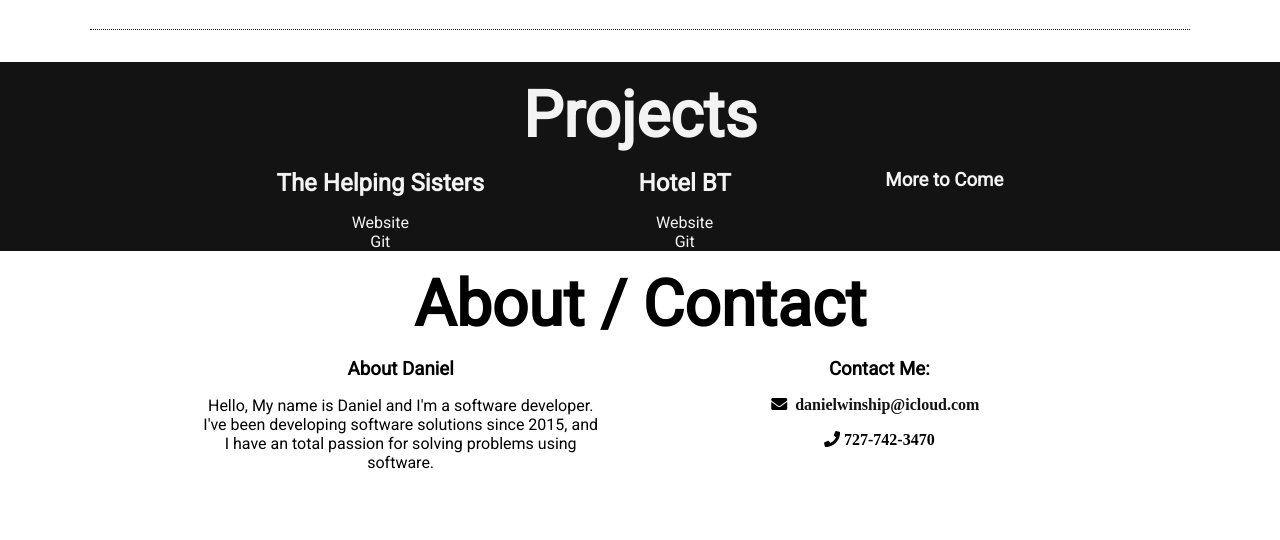
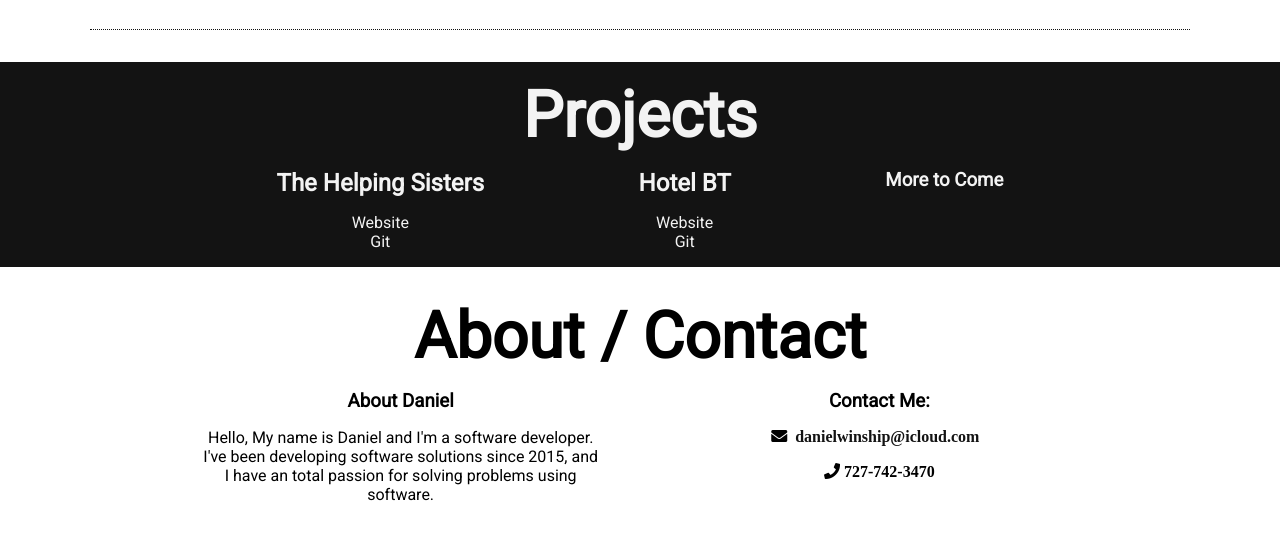
Before and after one commit to Danielwinship/Portfolio, a plain HTML site: page index.html in a window 1280 px wide. Shown: the part 894-1434 px from the top of the page. Drawn offline with Linux system fonts and the light colour scheme.

Commit message:
added padding bottom on projects

```diff
--- a/css/style.css
+++ b/css/style.css
@@ -148,6 +148,7 @@ section {margin-top: 1rem}
 #projects .container {
   justify-content: space-evenly;
   margin-top: 1rem;
+  padding-bottom: 1rem;
 }
 
 #projects .container .card {
@@ -166,10 +167,8 @@ section {margin-top: 1rem}
 
 /* Footer */
 #contact {
-  margin-top: 1rem;
+  margin-top: 2rem;
   text-align: center;
-  margin-bottom: 2rem;
-
 }
 
 
@@ -178,7 +177,7 @@ section {margin-top: 1rem}
   margin-top: 1rem;
   justify-content: space-evenly;
   padding-bottom: 2rem;
-  border-bottom: #131313 dotted 1px;
+
 }
 
 #contact .container div {
```
